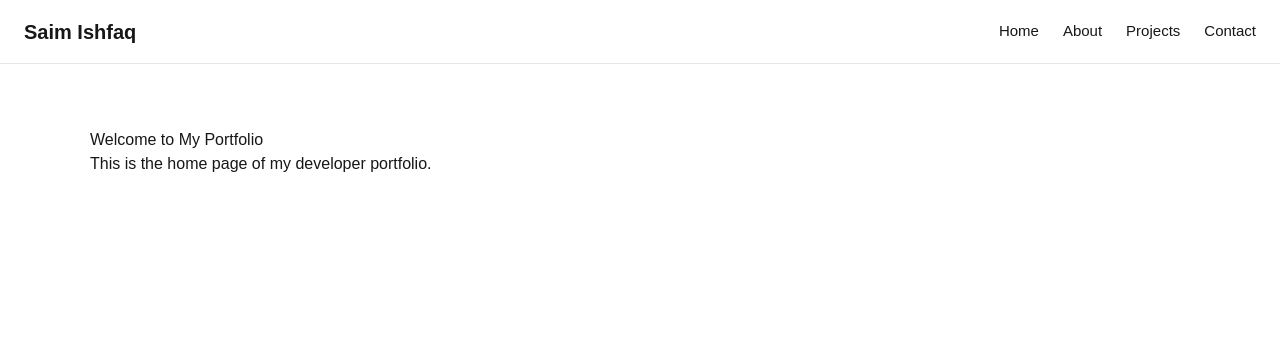
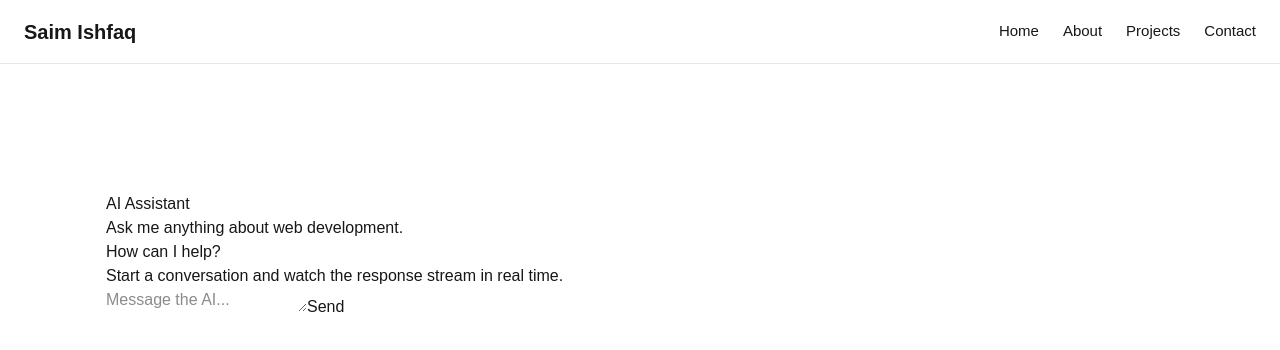
Before and after one commit to saimishfaqdotcode/Frontend-AI-Capstone, a Next.js app in the folder frontend/: page / in a window 1280 px wide. Shown: the top 350 px of the page. Built offline with nearby package versions, Linux system fonts and the light colour scheme.

Commit message:
feat: add AI chat assistant with OpenRouter

```diff
--- /dev/null
+++ b/frontend/app/api/chat/route.js
@@ -0,0 +1,38 @@
+import { streamText, convertToModelMessages } from "ai";
+import { createOpenAI } from "@ai-sdk/openai";
+
+const openrouter = createOpenAI({
+  apiKey: process.env.OPENROUTER_API_KEY,
+  baseURL: "https://openrouter.ai/api/v1",
+});
+
+export async function POST(req) {
+  try {
+    const { messages } = await req.json();
+
+    const result = streamText({
+      model: openrouter("openrouter/free"),
+
+      system:
+        "You are a helpful AI assistant for a professional AI-powered web application. Give clear, concise, and useful answers.",
+
+      messages: await convertToModelMessages(messages),
+    });
+
+    return result.toUIMessageStreamResponse();
+  } catch (error) {
+    console.error("Chat API error:", error);
+
+    return new Response(
+      JSON.stringify({
+        error: "Failed to generate AI response.",
+      }),
+      {
+        status: 500,
+        headers: {
+          "Content-Type": "application/json",
+        },
+      }
+    );
+  }
+}
--- a/frontend/app/page.jsx
+++ b/frontend/app/page.jsx
@@ -1,8 +1,9 @@
+import Chat from "../components/Chat";
+
 export default function Home() {
   return (
-    <section>
-      <h1>Welcome to My Portfolio</h1>
-      <p>This is the home page of my developer portfolio.</p>
-    </section>
+    <main>
+      <Chat />
+    </main>
   );
 }
--- /dev/null
+++ b/frontend/components/Chat.jsx
@@ -0,0 +1,180 @@
+"use client";
+
+import { useChat } from "@ai-sdk/react";
+import { useEffect, useRef, useState } from "react";
+
+export default function Chat() {
+  const [input, setInput] = useState("");
+  const [shouldAutoScroll, setShouldAutoScroll] = useState(true);
+
+  const messagesContainerRef = useRef(null);
+  const userScrolledRef = useRef(false);
+
+  const { messages, sendMessage, status, stop } = useChat({
+    api: "/api/chat",
+  });
+
+  const isLoading = status === "submitted" || status === "streaming";
+
+  // Keep the chat at the bottom while the user is already near the bottom.
+  useEffect(() => {
+    const container = messagesContainerRef.current;
+
+    if (!container || !shouldAutoScroll) return;
+
+    container.scrollTop = container.scrollHeight;
+  }, [messages, shouldAutoScroll]);
+
+  function handleScroll() {
+    const container = messagesContainerRef.current;
+
+    if (!container) return;
+
+    const distanceFromBottom =
+      container.scrollHeight -
+      container.scrollTop -
+      container.clientHeight;
+
+    const isNearBottom = distanceFromBottom < 80;
+
+    setShouldAutoScroll(isNearBottom);
+    userScrolledRef.current = !isNearBottom;
+  }
+
+  async function handleSubmit(event) {
+    event.preventDefault();
+
+    const text = input.trim();
+
+    if (!text || isLoading) return;
+
+    setInput("");
+
+    // New message starts from the latest position.
+    setShouldAutoScroll(true);
+    userScrolledRef.current = false;
+
+    await sendMessage({
+      text,
+    });
+  }
+
+  function jumpToLatest() {
+    const container = messagesContainerRef.current;
+
+    if (!container) return;
+
+    setShouldAutoScroll(true);
+    userScrolledRef.current = false;
+
+    container.scrollTo({
+      top: container.scrollHeight,
+      behavior: "smooth",
+    });
+  }
+
+  return (
+    <section className="chat-wrapper">
+      <div className="chat-header">
+        <div>
+          <h1>AI Assistant</h1>
+          <p>Ask me anything about web development.</p>
+        </div>
+
+        {isLoading && (
+          <span className="chat-status">
+            {status === "submitted" ? "Thinking..." : "Generating..."}
+          </span>
+        )}
+      </div>
+
+      <div
+        ref={messagesContainerRef}
+        onScroll={handleScroll}
+        className="chat-messages"
+      >
+        {messages.length === 0 && (
+          <div className="chat-empty">
+            <h2>How can I help?</h2>
+            <p>
+              Start a conversation and watch the response stream in real time.
+            </p>
+          </div>
+        )}
+
+        {messages.map((message) => (
+          <div
+            key={message.id}
+            className={`message ${
+              message.role === "user"
+                ? "message-user"
+                : "message-assistant"
+            }`}
+          >
+            <div className="message-label">
+              {message.role === "user" ? "You" : "AI"}
+            </div>
+
+            <div className="message-content">
+              {message.parts?.map((part, index) => {
+                if (part.type === "text") {
+                  return (
+                    <span key={`${message.id}-${index}`}>
+                      {part.text}
+                    </span>
+                  );
+                }
+
+                return null;
+              })}
+            </div>
+          </div>
+        ))}
+      </div>
+
+      {!shouldAutoScroll && (
+        <button
+          type="button"
+          className="jump-button"
+          onClick={jumpToLatest}
+        >
+          ↓ Jump to latest
+        </button>
+      )}
+
+      <form onSubmit={handleSubmit} className="chat-form">
+        <textarea
+          value={input}
+          onChange={(event) => setInput(event.target.value)}
+          placeholder="Message the AI..."
+          rows={1}
+          disabled={isLoading}
+          onKeyDown={(event) => {
+            if (event.key === "Enter" && !event.shiftKey) {
+              event.preventDefault();
+              event.currentTarget.form?.requestSubmit();
+            }
+          }}
+        />
+
+        {isLoading ? (
+          <button
+            type="button"
+            onClick={stop}
+            className="stop-button"
+          >
+            Stop
+          </button>
+        ) : (
+          <button
+            type="submit"
+            disabled={!input.trim()}
+            className="send-button"
+          >
+            Send
+          </button>
+        )}
+      </form>
+    </section>
+  );
+}
--- a/frontend/package.json
+++ b/frontend/package.json
@@ -10,7 +10,11 @@
     "test": "vitest"
   },
   "dependencies": {
+    "@ai-sdk/openai": "^4.0.42",
+    "@ai-sdk/react": "^4.0.69",
+    "@openrouter/ai-sdk-provider": "^3.0.0",
     "@tailwindcss/postcss": "^4.3.3",
+    "ai": "^7.0.66",
     "next": "^16.3.1",
     "postcss": "^8.5.26",
     "react": "^19.2.8",
```
Also changed, not shown: 2 other files (tests, documents, lock files or other folders).
